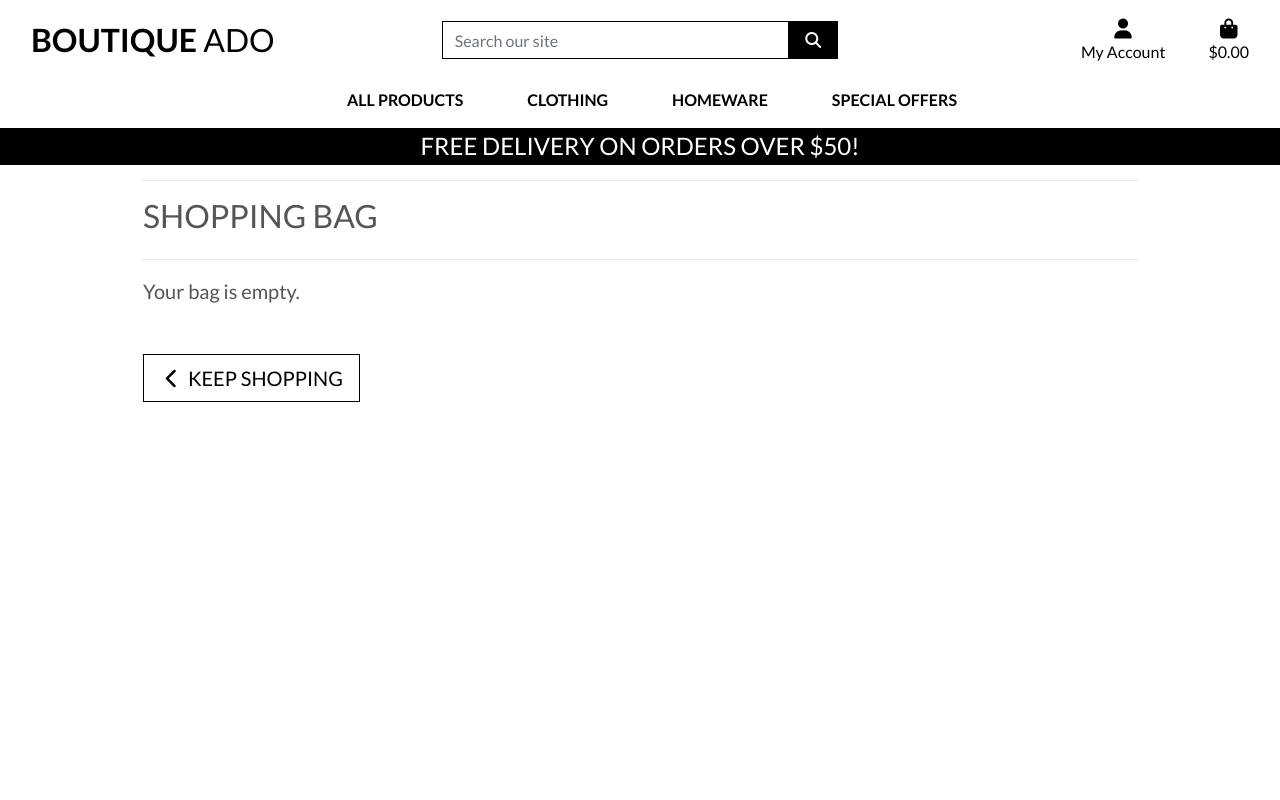
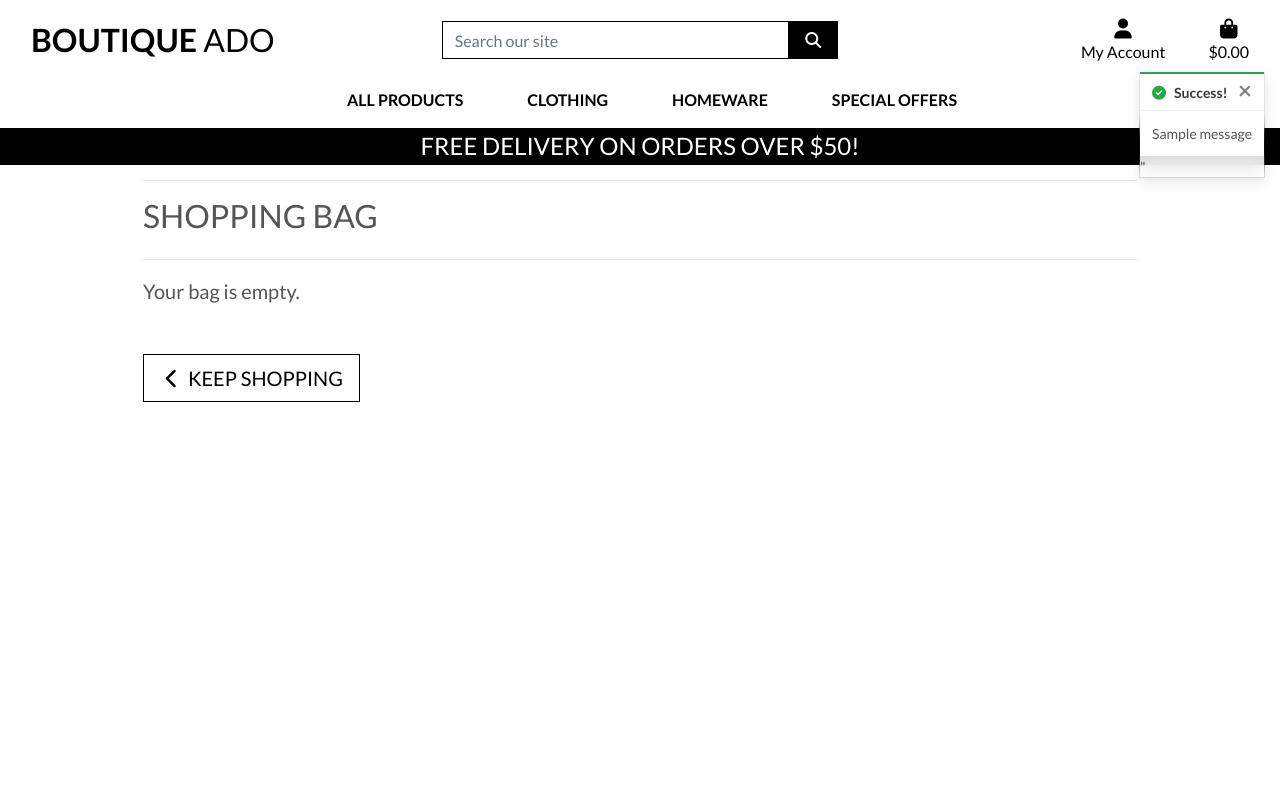
Before and after one commit to TLC-1990/boutique_ado_v1, a Django app: page /bag/ in a window 1280 px wide. Run offline with Django 3.2, Linux system fonts and the light colour scheme; tables that the repository leaves empty hold one stand-in row (values such as "Sample post"); one stand-in notice (Sample message) is shown; some libraries are stand-ins or nearby versions.

Commit message:
added toast success

```diff
--- a/bag/views.py
+++ b/bag/views.py
@@ -1,4 +1,7 @@
 from django.shortcuts import render, redirect, reverse, HttpResponse
+from django.contrib import messages
+
+from products.models import Product
 
 # Create your views here.
 
@@ -10,6 +13,8 @@ def view_bag(request):
 
 def add_to_bag(request, item_id):
     """ Add a quantity of the specified product to the shopping bag """
+
+    product = Product.objects.get(pk=item_id)
 
     quantity = int(request.POST.get('quantity'))
     redirect_url = request.POST.get('redirect_url')
@@ -31,6 +36,7 @@ def add_to_bag(request, item_id):
             bag[item_id] += quantity
         else:
             bag[item_id] = quantity
+            messages.success(request, f'Added {product.name} to your bag')
 
     request.session['bag'] = bag
     return redirect(redirect_url)
--- a/boutique_ado/settings.py
+++ b/boutique_ado/settings.py
@@ -82,6 +82,9 @@ TEMPLATES = [
         },
     },
 ]
+
+MESSAGE_STORAGE = 'django.contrib.messages.storage.session.SessionStorage'
+
 AUTHENTICATION_BACKENDS = [
 
     # Needed to login by username in Django admin, regardless of `allauth`
--- /dev/null
+++ b/products/templates/products/includes/toasts/toast_success.html
@@ -0,0 +1,13 @@
+<div class="toast custom-toast rounded-0 border-top-0" data-autohide="false">
+    <div class="arrow-up arrow-success"></div>
+    <div class="w-100 toast-capper bg-success"> </div>
+    <div class="toast-header bg-white text-dark">
+        <strong class="mr-auto"><i class="fas fa-check-circle text-success mr-2"></i>Success!</strong>
+        <button type="button" class="ml-2 mb-1 close" data-dismiss="toast" aria-label="Close">
+            <span aria-hidden="true">&times;</span>
+        </button>
+    </div>
+    <div class="toast-body bg-white">
+        {{ message }}
+    </div>"
+</div>
--- a/static/css/base.css
+++ b/static/css/base.css
@@ -102,6 +102,21 @@ a.category-badge>span.badge:hover {
     cursor: pointer;
 }
 
+.message-container {
+    position: fixed;
+    top: 72px;
+    right: 15px;
+    z-index: 9999999999999;
+}
+
+.custom-toast {
+    overflow: visible;
+}
+
+.toast-capper {
+    height: 2px
+}
+
 /* -------------------------------- Media Queries */
 
 /* Slightly larger container on xl screens */
--- a/templates/base.html
+++ b/templates/base.html
@@ -124,7 +124,22 @@
     </header>
 
     {% if messages %}
-    <div class="message-container"></div>
+    <div class="message-container">
+
+        {% for message in messages %}
+        {% with message.level as level %}
+        {% if level == 40 %}
+        {% include 'products/includes/toasts/toast_error.html' %}
+        {% elif level == 30 %}
+        {% include 'products/includes/toasts/toast_warning.html' %}
+        {% elif level == 25 %}
+        {% include 'products/includes/toasts/toast_success.html' %}
+        {% else %}
+        {% include 'products/includes/toasts/toast_info.html' %}
+        {% endif %}
+        {% endwith %}
+        {% endfor %}
+    </div>
     {% endif %}
 
     {% block page_header %}
@@ -134,6 +149,11 @@
     {% endblock %}
 
     {% block postloadjs %}
+
+    <script type="text/javascript">
+        $('.toast').toast('show');
+    </script>
+
     {% endblock %}
 
 </body>
```
Also changed, not shown: products/templates/products/includes/toasts/toast_error.html (added, +13 -0 lines), products/templates/products/includes/toasts/toast_info.html (added, +13 -0 lines), products/templates/products/includes/toasts/toast_warning.html (added, +13 -0 lines).
